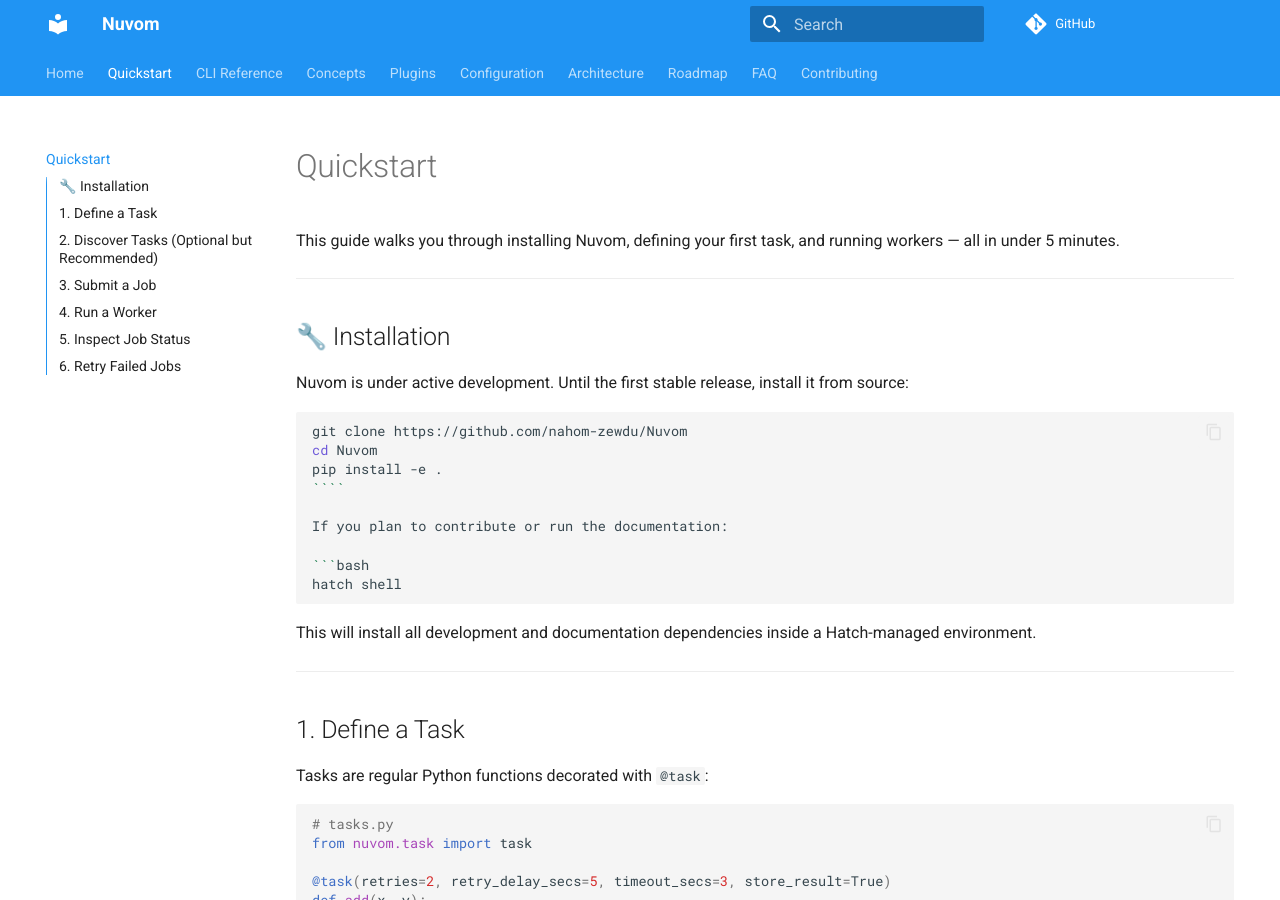
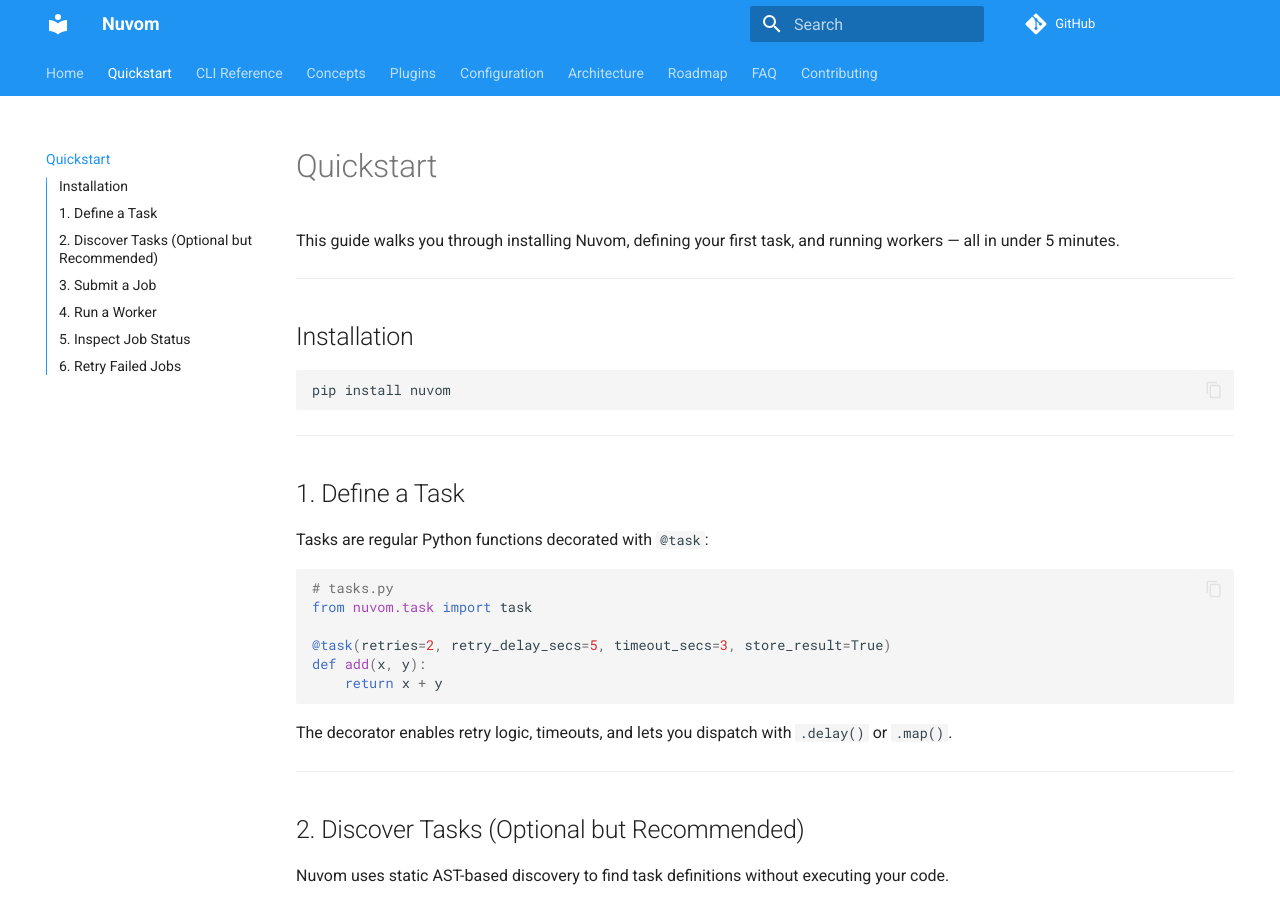
Before and after one commit to nahom-zewdu/Nuvom, an MkDocs documentation site: the page built from docs/quickstart.md, in a window 1280 px wide and 900 px high. Built offline with MkDocs 1.6.1 and Material for MkDocs 9.7.7, drawn with Linux system fonts in a browser that asks for light colours; comment, search, counter and statistics services are not loaded.

Commit message:
style(doc): make sure consistent formatting, fix typo and syntax errors.

`````diff
--- a/docs/quickstart.md
+++ b/docs/quickstart.md
@@ -4,23 +4,11 @@
 
 ---
 
-## 🔧 Installation
-
-Nuvom is under active development. Until the first stable release, install it from source:
+## Installation
 
 ```bash
-git clone https://github.com/nahom-zewdu/Nuvom
-cd Nuvom
-pip install -e .
-````
-
-If you plan to contribute or run the documentation:
-
-```bash
-hatch shell
+pip install nuvom
 ```
-
-This will install all development and documentation dependencies inside a Hatch-managed environment.
 
 ---
 
`````
